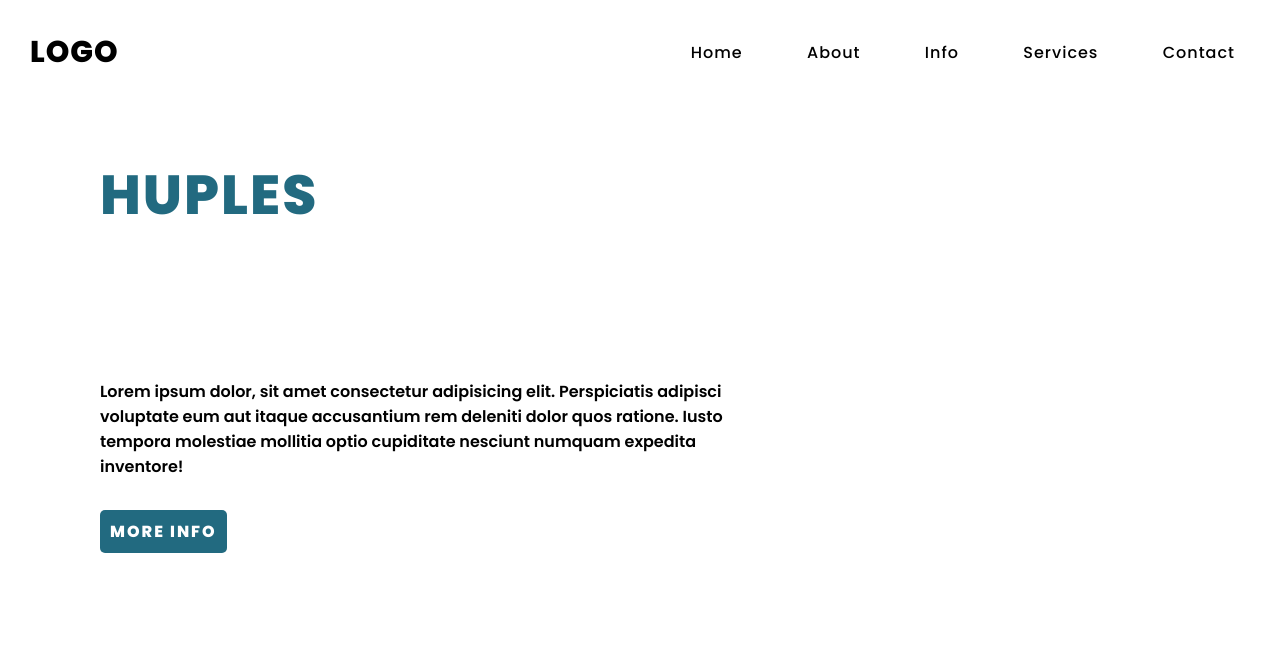
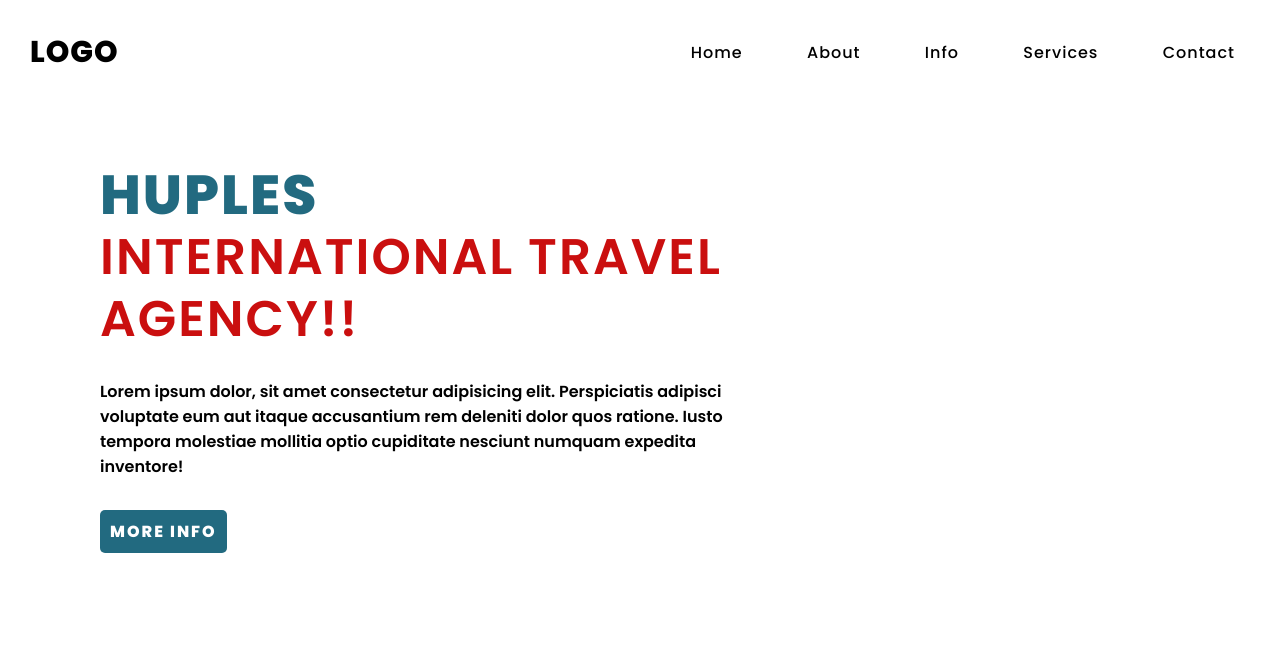
Before and after one commit to kaverihuple/Travel-Landing-Page2, a plain HTML site: page index.html in a window 1280 px wide. Shown: the top 667 px of the page. Drawn offline with Linux system fonts and the light colour scheme.

Commit message:
Update style.css

```diff
--- a/style.css
+++ b/style.css
@@ -74,7 +74,7 @@ background: #fff;
 }
 
 .content .info h2 span{
-  color: #fff;
+  color: #ca0f0f;
   font-size: 50px;
   font-weight: 600;
 }
```
